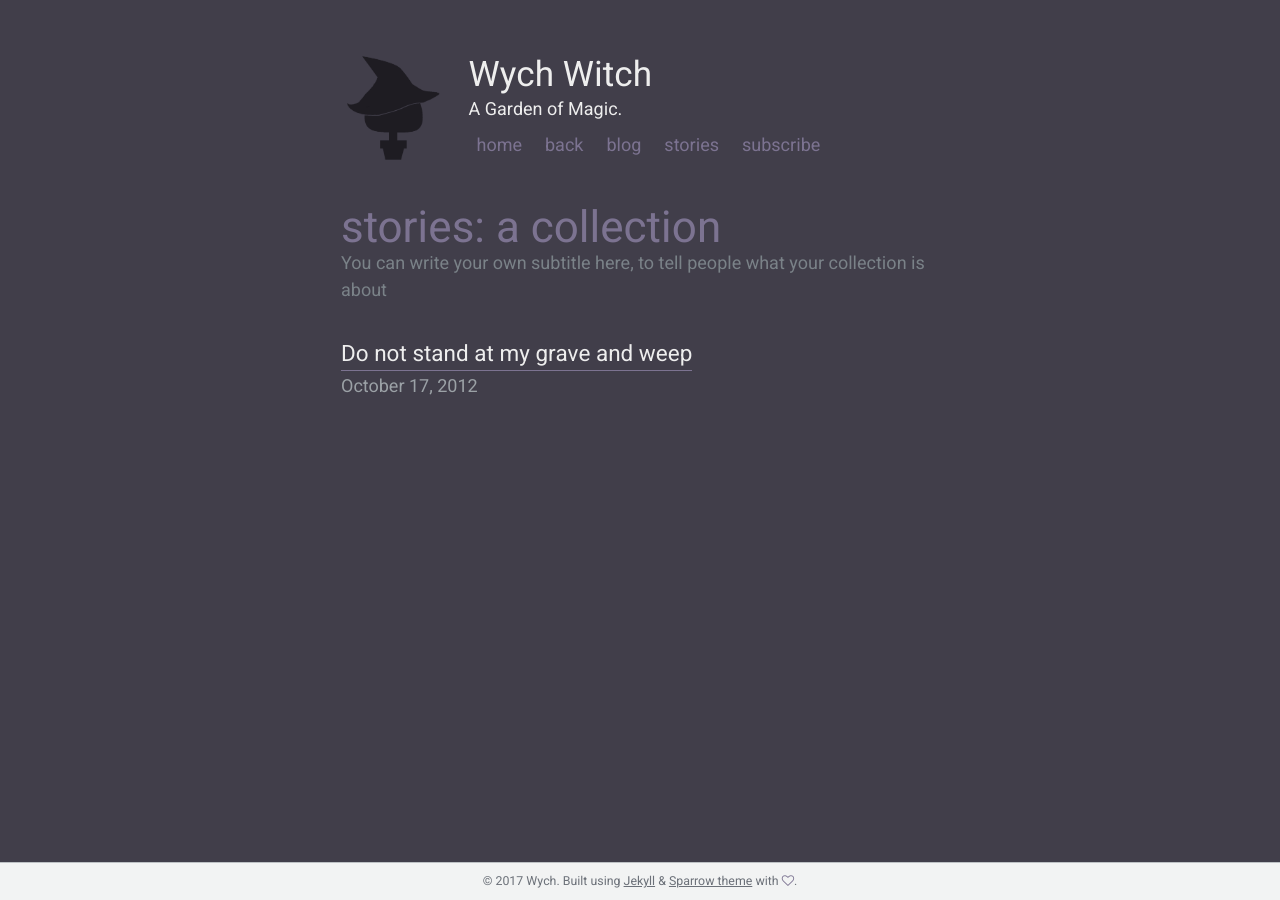
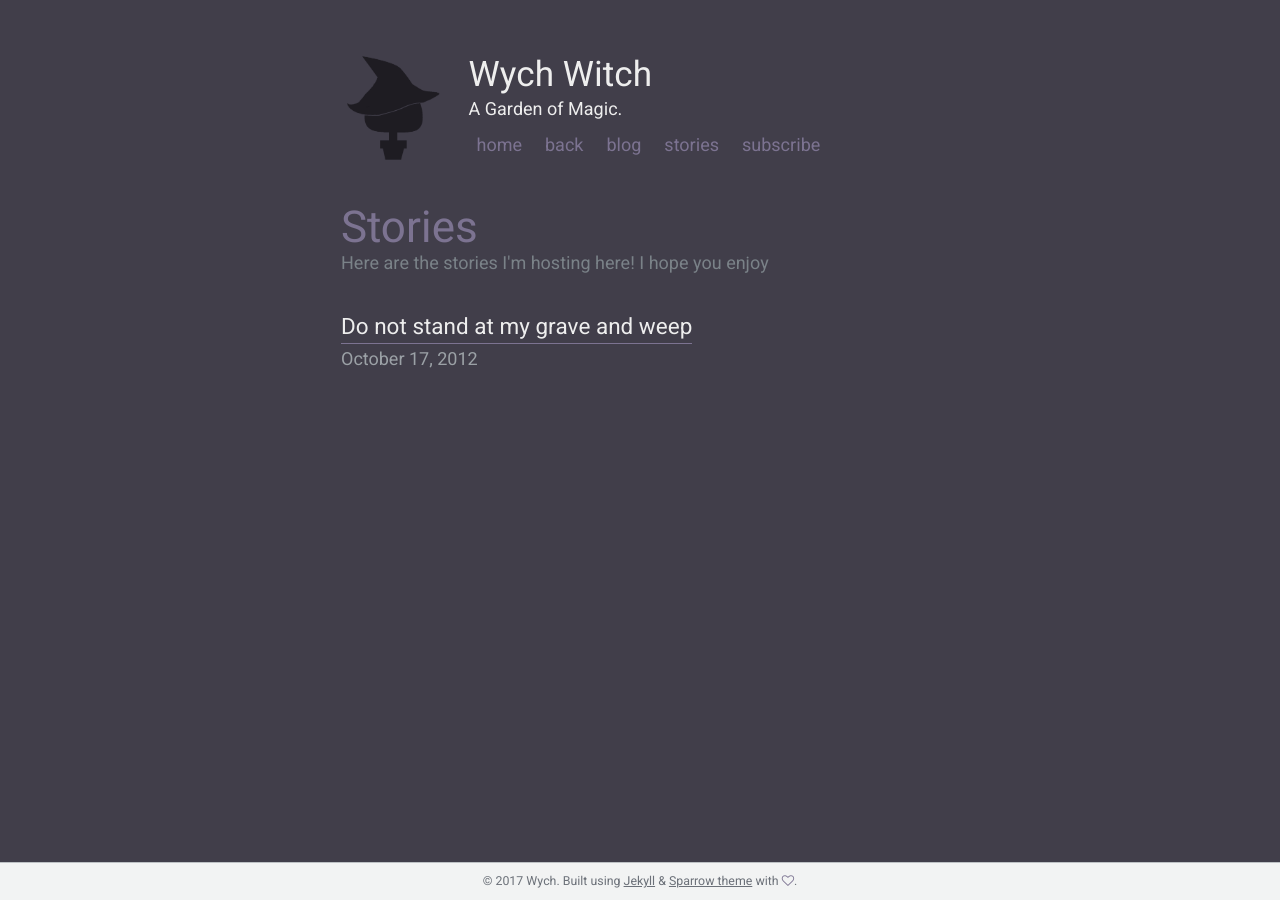
Before and after one commit to BarrelTitor/main, a Jekyll site: the page built from _pages/poetry.html, in a window 1280 px wide. Built offline with Jekyll 4.4.1, drawn with Linux system fonts in a browser that asks for light colours.

Commit message:
Update poetry.html

```diff
--- a/_pages/poetry.html
+++ b/_pages/poetry.html
@@ -1,8 +1,8 @@
 ---
 layout: page
-title: "stories: a collection"
+title: "Stories"
 permalink: /stories/
-subtitle: You can write your own subtitle here, to tell people what your collection is about
+subtitle: Here are the stories I'm hosting here! I hope you enjoy
 ---
 
 {% for post in site.stories reversed %}
```
